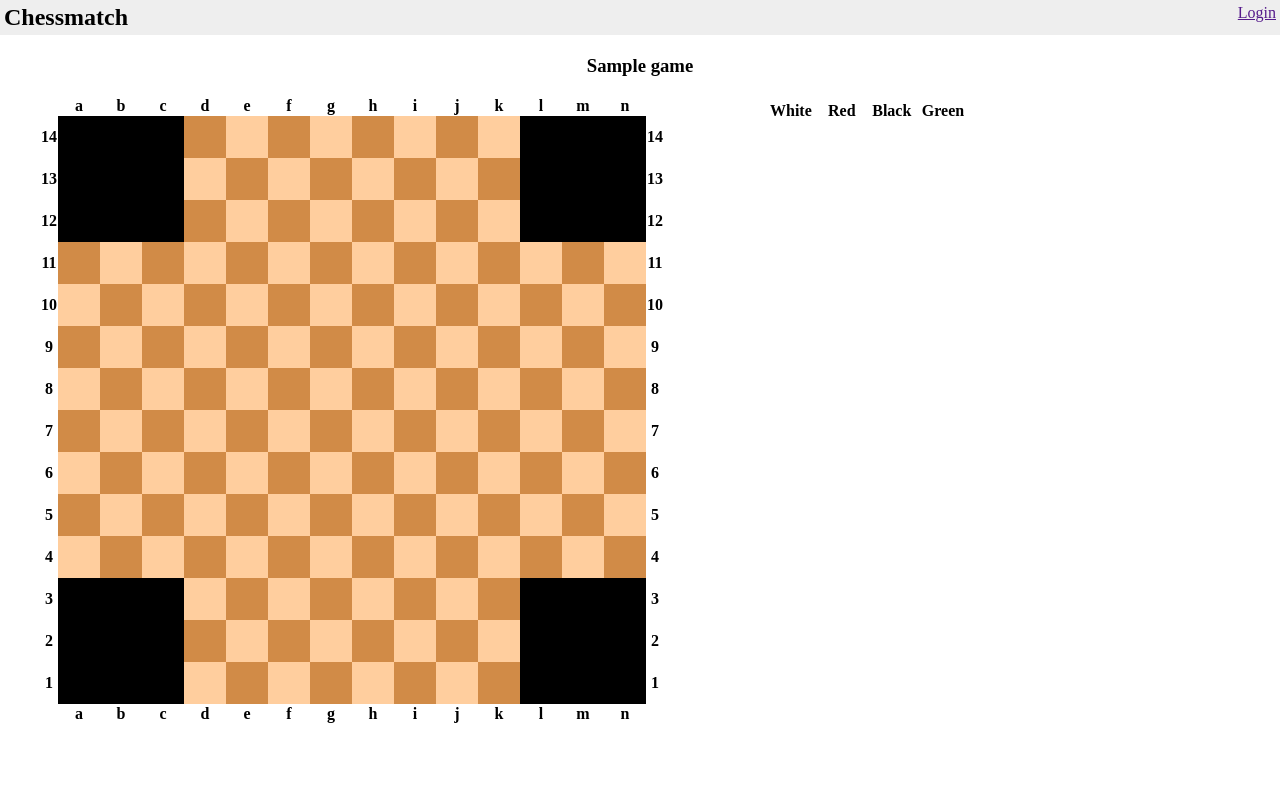
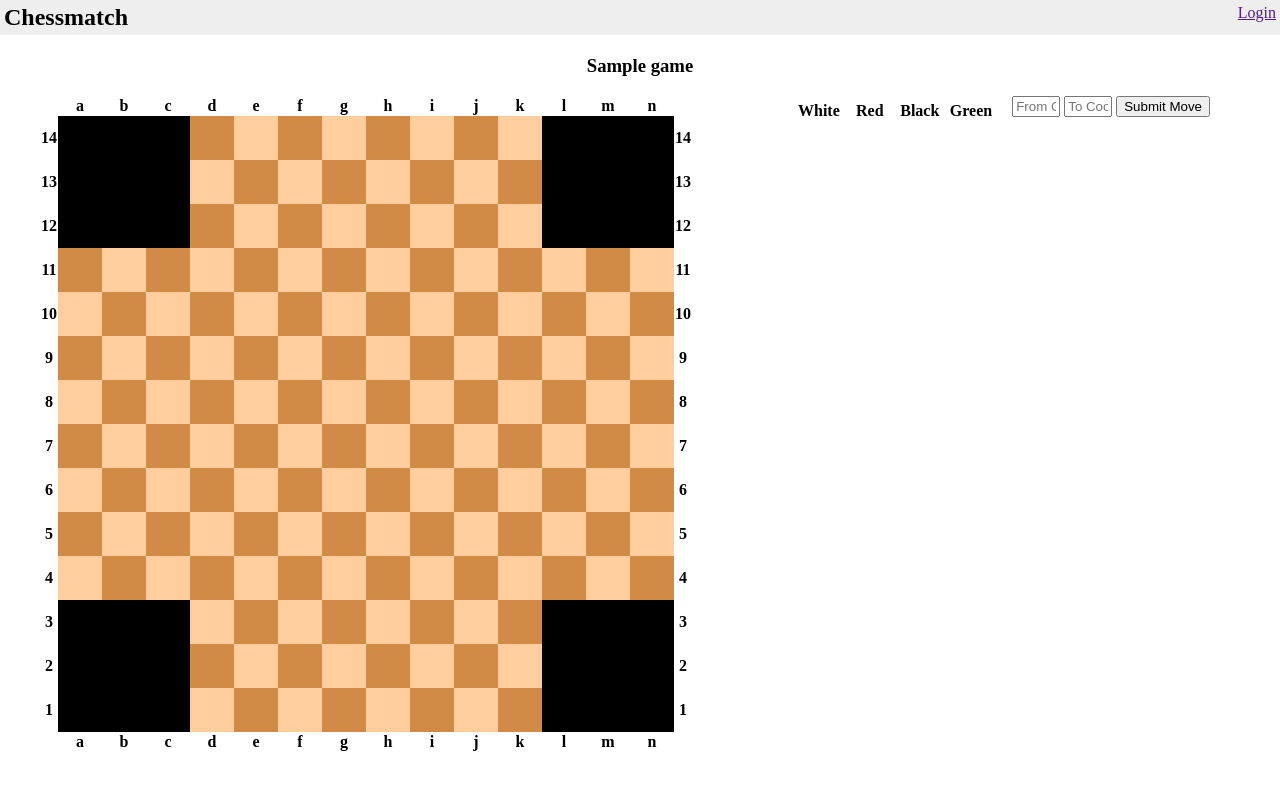
Before and after one commit to lithium/django-chessmatch, a Python web app: template apps/chessmatch/templates/chessmatch/board.html in a window 1280 px wide. Before the commit the page ends 723 px from the top, so only its background shows below. Run offline with Jinja, Linux system fonts and the light colour scheme; the template is opened without the code that fills it: most values are stand-ins (such as "Sample title", 1, 10 or a date in 2020); lists and menus that the app fills with data are empty; some libraries are stand-ins or nearby versions.

Commit message:
move submission

```diff
--- a/apps/chessmatch/templates/chessmatch/board.html
+++ b/apps/chessmatch/templates/chessmatch/board.html
@@ -83,7 +83,18 @@
             drop: function(event,ui) {
                 var $square = $(this)
                 var $piece = ui.draggable
+
+                $('#id_to_coord').val($square.attr('square'))
+                $('#id_from_coord').val($piece.attr('square'))
+
+
+                $('.square').removeClass('move-destination')
+                $square.addClass("move-destination")
+                $('#square-'+$piece.attr('square')).addClass("move-source")
+
+
                 $piece.remove()
+                $square.empty()
                 $square.append($piece)
                 $piece.css({'left':0,'top':0})
                 $piece.draggable()
@@ -104,6 +115,14 @@
         {%endif%}
     </section>
 
+    <section class="game-move">
+        <form method="POST" action="{{url('chessmatch_move', slug=game.slug)}}" id="next-move">
+            {{csrf()}}
+            <input type="text" placeholder="From Coordinate" name="from_coord" id="id_from_coord"/>
+            <input type="text" placeholder="To Coordinate" name="to_coord" id="id_to_coord"/>
+            <button>Submit Move</button>
+        </form>
+    </section>
 
     <section class="game-board">
         <table class="chessboard">
@@ -125,7 +144,7 @@
                             unusable
                         {%endif%}
                         "
-                        id="square-{{file}}{{rank}}">
+                        id="square-{{file}}{{rank}}" square="{{file}}{{rank}}">
                     </td>
                 {%endfor%}
                 <th>{{rank}}</th>
--- a/apps/chessmatch/urls.py
+++ b/apps/chessmatch/urls.py
@@ -11,6 +11,8 @@ urlpatterns = patterns('',
     url(r'^board/(?P<slug>[^/]+)/history/(?:(?P<last_seen>[^/]+)/)?$', HistoryView.as_view(), name='chessmatch_history'),
     url(r'^board/(?P<slug>[^/]+)/$', BoardView.as_view(), name='chessmatch_game'),
 
+    url(r'^move/(?P<slug>[^/]+)/$', MakeMoveView.as_view(), name='chessmatch_move'),
+
 
     url(r'^$', LobbyView.as_view(), name='chessmatch_lobby'),
 )
--- a/apps/mainsite/static/css/screen.css
+++ b/apps/mainsite/static/css/screen.css
@@ -87,6 +87,15 @@ section.game-board {
     margin: 0 50px 50px 20px;
 }
 
+section.game-move {
+    float: right;
+    margin-right: 50px;
+}
+section.game-move input[type=text] {
+   width: 3em;
+   text-align: center;
+}
+
 section.game-log {
     float: left;
 }
@@ -111,6 +120,7 @@ table.chessboard {
     width: 40px;
     height: 40px;
     text-align: center;
+    border: 1px solid transparent;
 }
 .square.black {
     background: #d18b47;
@@ -141,3 +151,10 @@ table.chessboard {
 .piece.black {
     color: black;
 }
+
+.square.move-source {
+    border: 1px dotted red;
+}
+.square.move-destination {
+    border: 1px dotted blue;
+}
```
Also changed, not shown: apps/chessmatch/models.py (+15 -0 lines), apps/chessmatch/views.py (+41 -0 lines).
